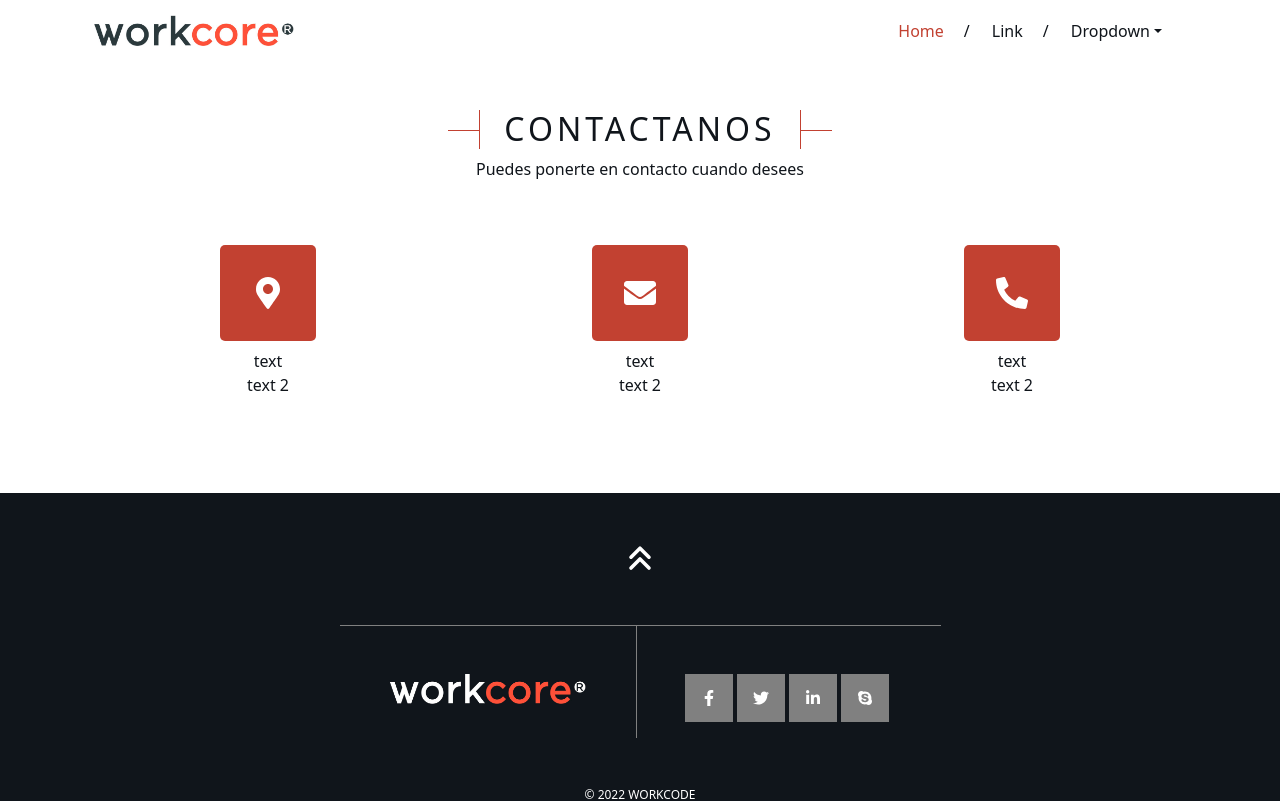
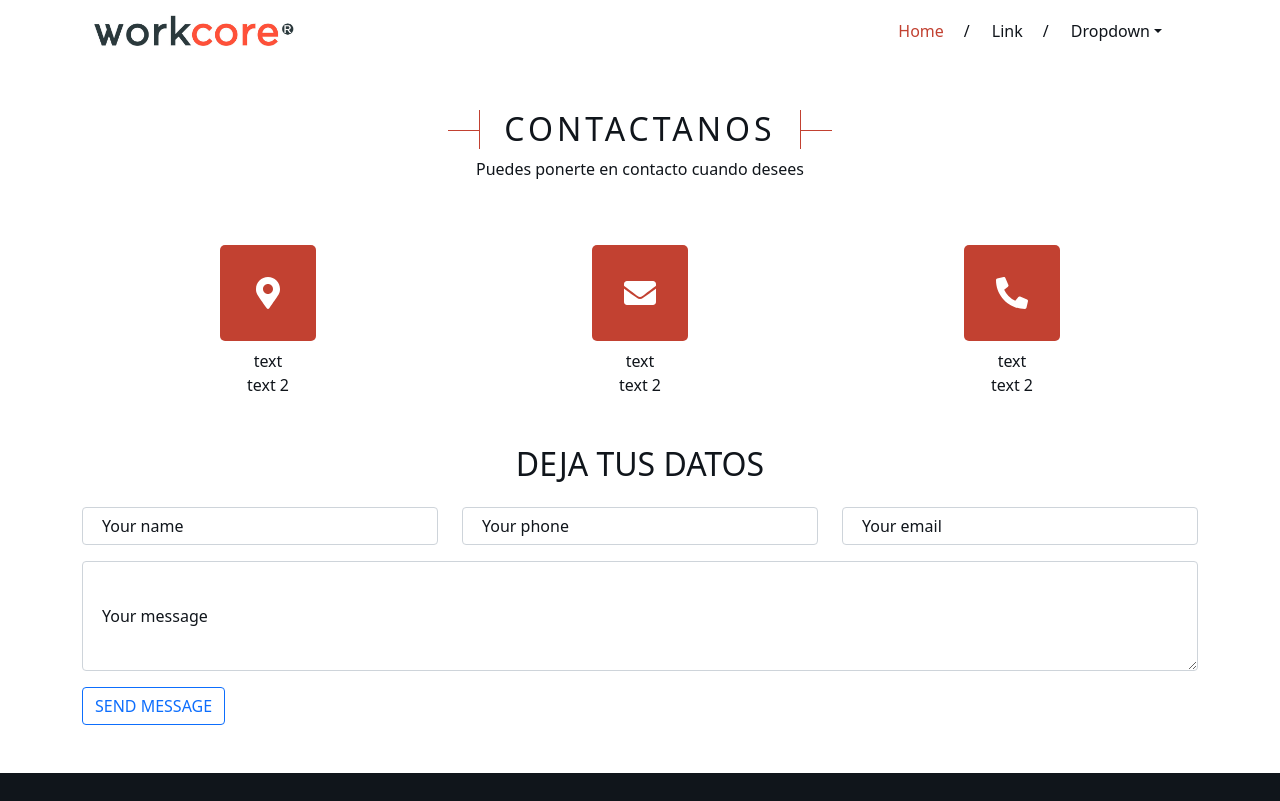
Before and after one commit to jlarteagap/workcode-template, a React (Vite) app: page / in a window 1280 px wide. Shown: the top 801 px of the page. Built offline with nearby package versions, Linux system fonts and the light colour scheme.

Commit message:
[FEAT] Form contact structure

```diff
--- a/src/components/contact/Contact.jsx
+++ b/src/components/contact/Contact.jsx
@@ -1,6 +1,8 @@
 import React from 'react'
 import { FaMapMarkerAlt, FaEnvelope, FaPhoneAlt } from 'react-icons/fa'
 import './contact.css'
+
+import { Form } from './Form'
 export const Contact = () => {
   return (
     <div className="container py-5">
@@ -42,6 +44,8 @@ export const Contact = () => {
           <span>text 2</span>
         </div>
       </div>
+
+      <Form />
     </div>
   )
 }
--- /dev/null
+++ b/src/components/contact/Form.jsx
@@ -0,0 +1,55 @@
+import React from 'react'
+
+export const Form = () => {
+  return (
+    <div>
+      <div className="d-flex justify-content-center ">
+        <h2 className="fw-light">DEJA TUS DATOS</h2>
+      </div>
+      <form>
+        <div className="row">
+          <div className="wc__form col-lg-4 my-3">
+            <input
+              type="text"
+              name="name"
+              className="wc__form-input form-control"
+              placeholder=" "
+            />
+            <label className="wc__form-label form-label">Your name</label>
+          </div>
+          <div className="wc__form col-lg-4 my-3">
+            {' '}
+            <input
+              type="text"
+              name="name"
+              className="wc__form-input form-control"
+              placeholder=" "
+            />
+            <label className="wc__form-label form-label">Your phone</label>
+          </div>
+          <div className="wc__form col-lg-4 my-3">
+            {' '}
+            <input
+              type="text"
+              name="name"
+              className="wc__form-input form-control"
+              placeholder=" "
+            />
+            <label className="wc__form-label form-label">Your email</label>
+          </div>
+          <div className="wc__form col-12-my-3">
+            <textarea
+              className="wc__form-textarea form-control w-100"
+              placeholder=" "
+              rows="4"
+            ></textarea>
+            <label className="wc__form-label form-label">Your message</label>
+          </div>
+        </div>
+        <button className="wc__form-button btn btn-outline-primary mt-3">
+          SEND MESSAGE
+        </button>
+      </form>
+    </div>
+  )
+}
--- a/src/components/contact/contact.css
+++ b/src/components/contact/contact.css
@@ -12,3 +12,36 @@
     color: var(--wc__orange);
     transform: scale(1.025);
 }
+
+/* Form */
+.wc__form{
+    position: relative;
+}
+.wc__form-input:focus, .wc__form-textarea:focus{
+    border-color: var(--wc__orange);
+    box-shadow: 0 0 0 0.25rem rgba(194, 65, 49, .5)
+}
+.wc__form-label{
+    pointer-events: none;
+    position: absolute;
+    padding-left: 2rem;
+    left: 0;
+    top: 50%;
+    transform: translateY(-50%);
+    cursor: text;
+}
+.wc__form-input:focus + .wc__form-label,
+.wc__form-input:not(:placeholder-shown) + .wc__form-label,
+.wc__form-textarea:not(:placeholder-shown) + .wc__form-label,
+.wc__form-textarea:focus + .wc__form-label {
+    background-color: #fff;
+    padding: 0 .5rem;
+    color: var(--wc__orange);
+    top: -15px;
+    transform: scale(.85) translateY(-30%) translateX(30px);
+}
+
+.wc__form-input, .wc__form-label{
+    transition: all .2s;
+    transition-timing-function: cubic-bezier(.25, .1, .25, 1);
+}
```
